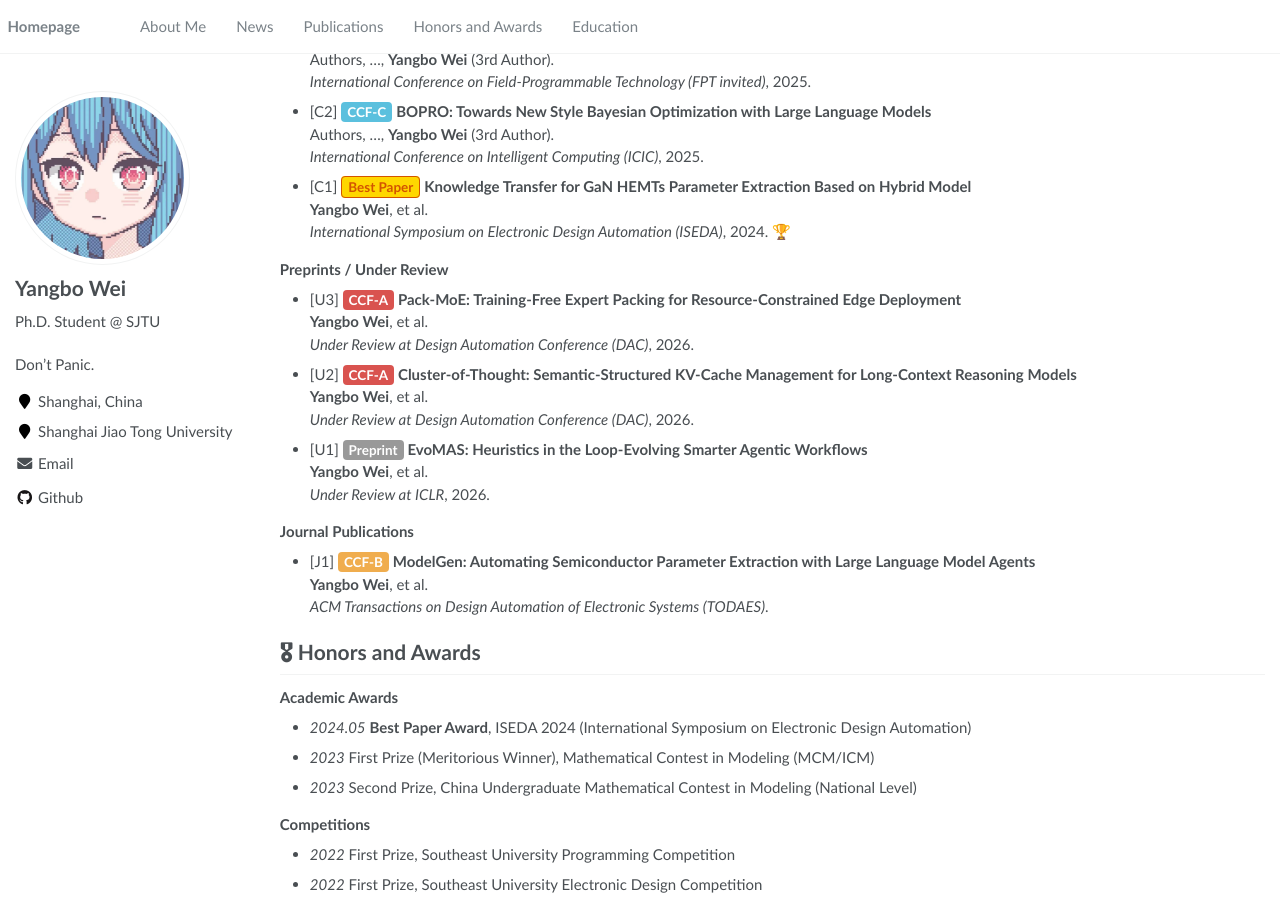
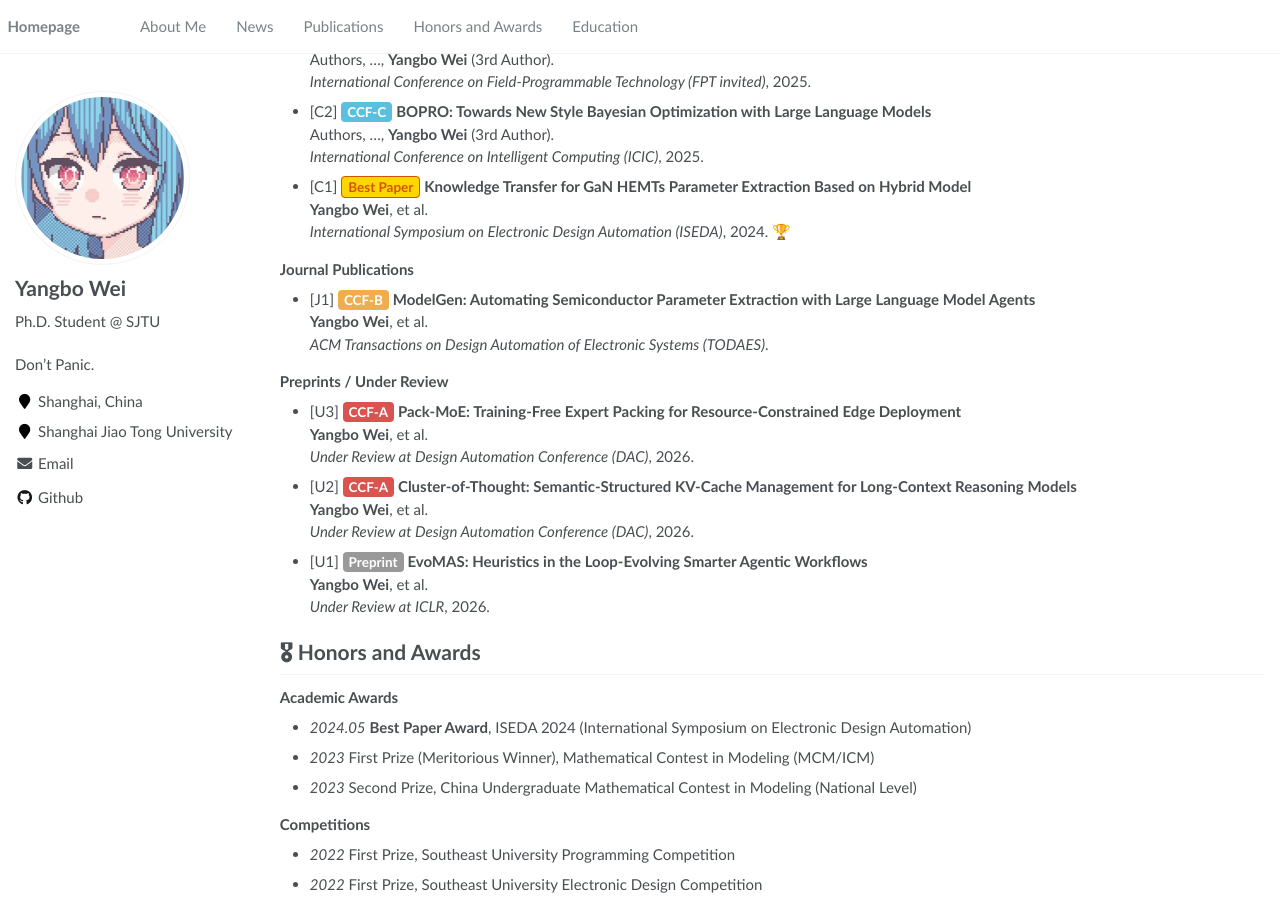
Before and after one commit to yangforever17/yangforever17.github.io, a Jekyll site: the page built from _pages/about.md, in a window 1280 px wide and 900 px high, scrolled down 1165 px. Built offline with Jekyll 4.4.1, drawn with Linux system fonts in a browser that asks for light colours.

Commit message:
Update about.md

```diff
--- a/_pages/about.md
+++ b/_pages/about.md
@@ -54,13 +54,14 @@ My current research focuses on the following areas:
 - [C2] <span style="background-color: #5bc0de; color: white; padding: 2px 6px; border-radius: 4px; font-size: 0.9em; font-weight: bold;">CCF-C</span> **BOPRO: Towards New Style Bayesian Optimization with Large Language Models** <br> Authors, ..., **Yangbo Wei** (3rd Author). <br> *International Conference on Intelligent Computing (ICIC)*, 2025.
 - [C1] <span style="background-color: #ffd700; color: #d35400; padding: 2px 6px; border-radius: 4px; font-size: 0.9em; font-weight: bold; border: 1px solid #d35400;">Best Paper</span> **Knowledge Transfer for GaN HEMTs Parameter Extraction Based on Hybrid Model** <br> **Yangbo Wei**, et al. <br> *International Symposium on Electronic Design Automation (ISEDA)*, 2024. 🏆
 
+**Journal Publications**
+- [J1] <span style="background-color: #f0ad4e; color: white; padding: 2px 6px; border-radius: 4px; font-size: 0.9em; font-weight: bold;">CCF-B</span> **ModelGen: Automating Semiconductor Parameter Extraction with Large Language Model Agents** <br> **Yangbo Wei**, et al. <br> *ACM Transactions on Design Automation of Electronic Systems (TODAES)*.
+
 **Preprints / Under Review**
 - [U3] <span style="background-color: #d9534f; color: white; padding: 2px 6px; border-radius: 4px; font-size: 0.9em; font-weight: bold;">CCF-A</span> **Pack-MoE: Training-Free Expert Packing for Resource-Constrained Edge Deployment** <br> **Yangbo Wei**, et al. <br> *Under Review at Design Automation Conference (DAC)*, 2026.
 - [U2] <span style="background-color: #d9534f; color: white; padding: 2px 6px; border-radius: 4px; font-size: 0.9em; font-weight: bold;">CCF-A</span> **Cluster-of-Thought: Semantic-Structured KV-Cache Management for Long-Context Reasoning Models** <br> **Yangbo Wei**, et al. <br> *Under Review at Design Automation Conference (DAC)*, 2026.
 - [U1] <span style="background-color: #999; color: white; padding: 2px 6px; border-radius: 4px; font-size: 0.9em; font-weight: bold;">Preprint</span> **EvoMAS: Heuristics in the Loop-Evolving Smarter Agentic Workflows** <br> **Yangbo Wei**, et al. <br> *Under Review at ICLR*, 2026.
 
-**Journal Publications**
-- [J1] <span style="background-color: #f0ad4e; color: white; padding: 2px 6px; border-radius: 4px; font-size: 0.9em; font-weight: bold;">CCF-B</span> **ModelGen: Automating Semiconductor Parameter Extraction with Large Language Model Agents** <br> **Yangbo Wei**, et al. <br> *ACM Transactions on Design Automation of Electronic Systems (TODAES)*.
 
 # 🎖 Honors and Awards
 **Academic Awards**
```
